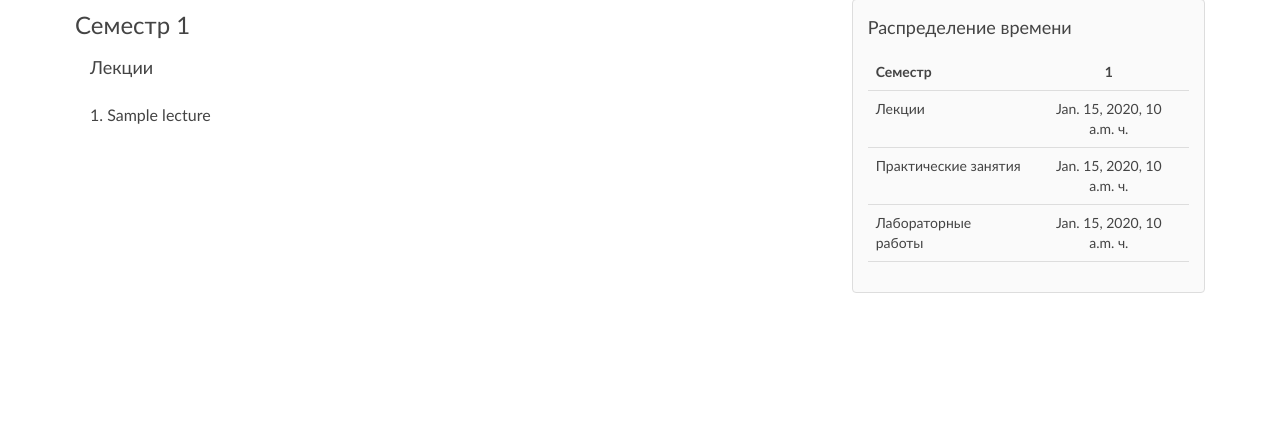
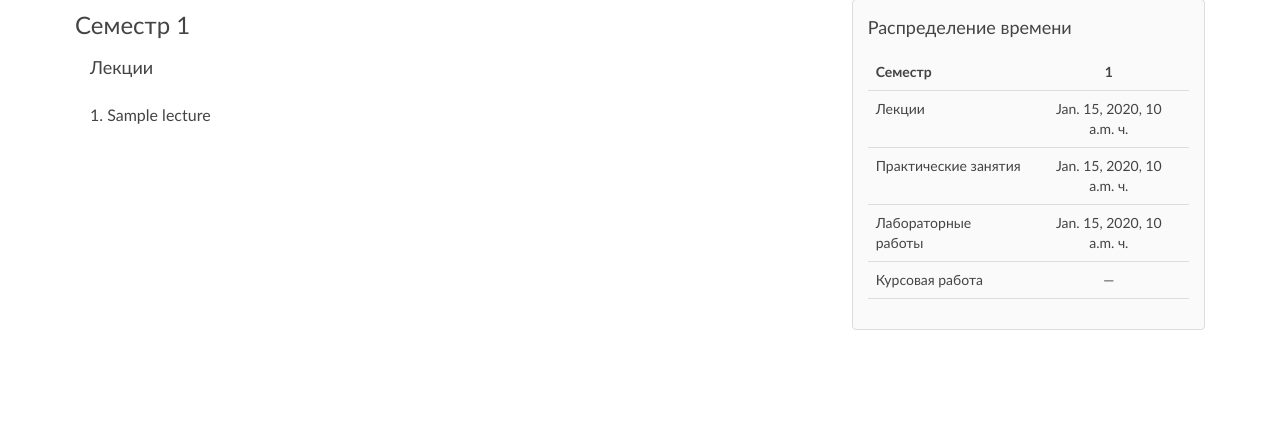
Before and after one commit to fromeflow/worksite, a Django app: template templates/courses/courseversion_detail.html in a window 1280 px wide. Shown: the part 368-800 px from the top of the page. Run offline with Django 3.2, Linux system fonts and the light colour scheme; the template is opened without the code that fills it: most values are stand-ins (such as "Sample title", 1, 10 or a date in 2020).

Commit message:
К семестру добавлена отметка о наличии курсовой

```diff
--- a/courses/models.py
+++ b/courses/models.py
@@ -84,6 +84,7 @@ class CourseSemester(models.Model):
     lecture_time = models.PositiveSmallIntegerField(verbose_name='Лекционных часов', default=0)
     practice_time = models.PositiveSmallIntegerField(verbose_name='Практических часов', default=0)
     lab_time = models.PositiveSmallIntegerField(verbose_name='Лабораторных часов', default=0)
+    course_project = models.BooleanField(verbose_name='Курсовая работа', default=False)
 
     def __str__(self):
         return "{course_version} / {number}".format(
--- a/templates/courses/courseversion_detail.html
+++ b/templates/courses/courseversion_detail.html
@@ -105,6 +105,18 @@
                 </td>
                 {% endfor %}
             </tr>
+            <tr>
+                <td>Курсовая работа</td>
+                {% for sem in semesters %}
+                <td class="uk-text-center">
+                {% if sem.course_project %}
+                    <i class="uk-icon-check" ></i>
+                {% else %}
+                    —
+                {% endif %}
+                </td>
+                {% endfor %}
+            </tr>
         </table>
     </div>
     {% endif %}
```
Also changed, not shown: courses/migrations/0008_coursesemester_course_project.py (added).
